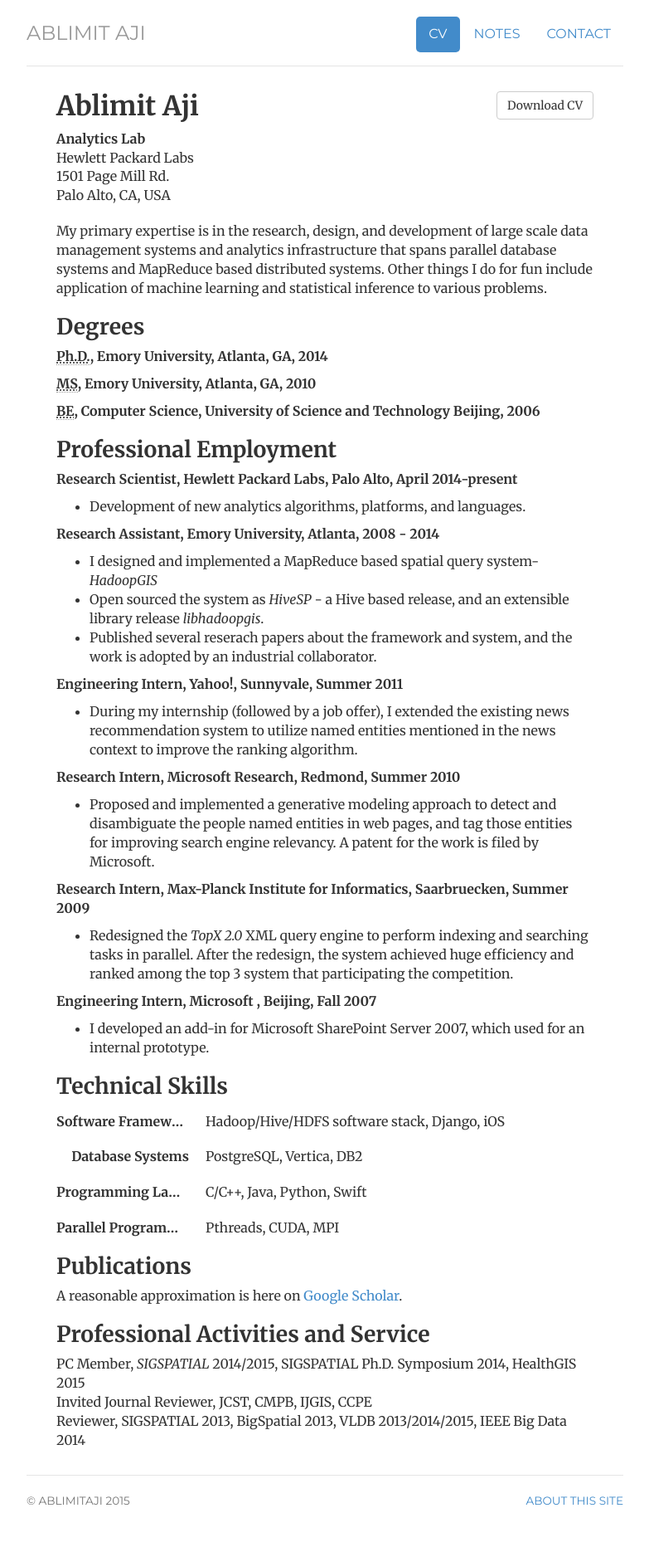
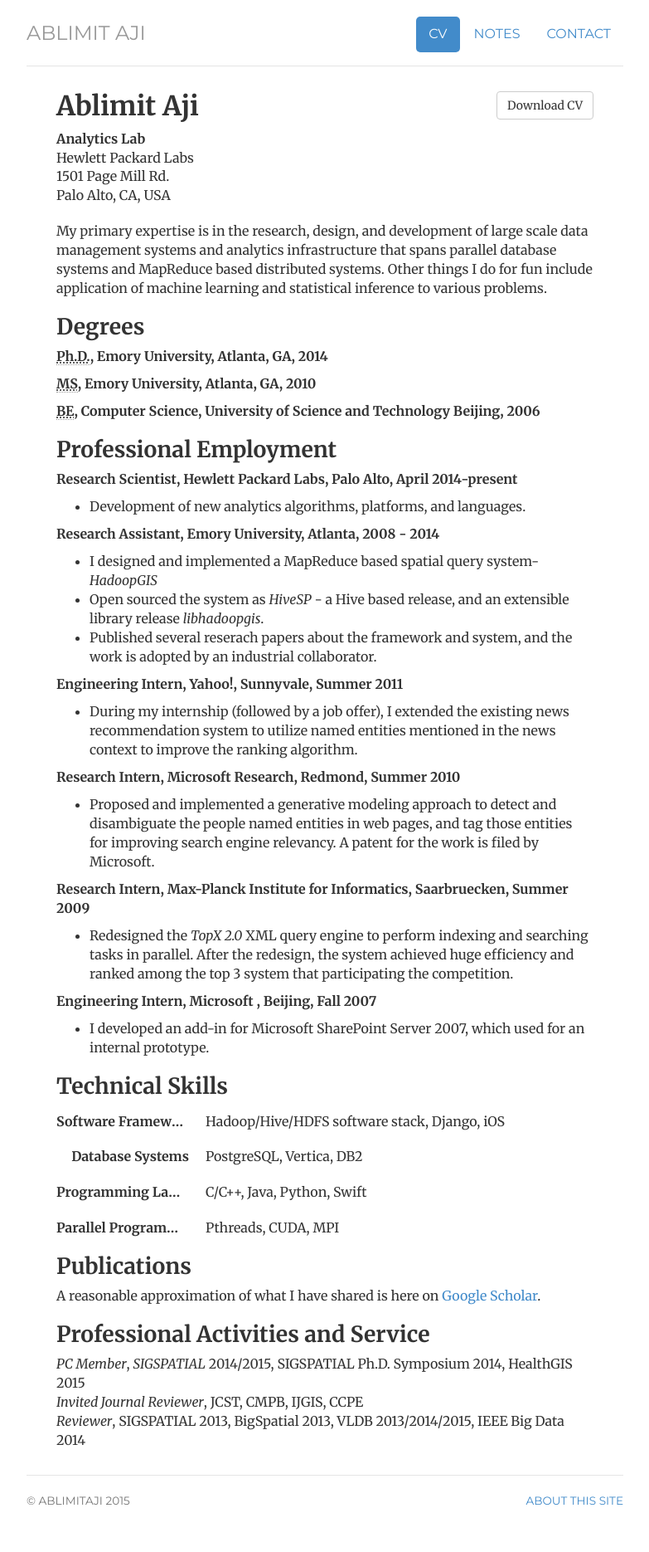
Before and after one commit to ablimit/ablimit.github.io, a Jekyll site: the page built from cv/index.html, in a window 1280 px wide. Shown: the whole page at 83% size, without its empty margins (248-1031 px from the left). Built offline with Jekyll 4.4.1, drawn with Linux system fonts in a browser that asks for light colours.

```diff
--- a/cv/index.html
+++ b/cv/index.html
@@ -89,14 +89,14 @@ description: Current CV for Ablimit Aji, database systems and anlytics systems r
 				</dl>
 
 				<h2>Publications</h2>
-				<p>A reasonable approximation is here on <a href="https://scholar.google.com/citations?user=P1KTbgkAAAAJ&hl=en" title="Google Scholar">Google Scholar</a>.</p>
+				<p>A reasonable approximation of what I have shared is here on <a href="https://scholar.google.com/citations?user=P1KTbgkAAAAJ&hl=en" title="Google Scholar">Google Scholar</a>.</p>
 
 
 				<h2>Professional Activities and Service</h2>
 				<ul class="list-unstyled">
-					<li>PC Member, <em>SIGSPATIAL</em> 2014/2015, SIGSPATIAL Ph.D. Symposium 2014, HealthGIS 2015</li>
-					<li>Invited Journal Reviewer, JCST, CMPB, IJGIS, CCPE</li>
-					<li>Reviewer, SIGSPATIAL 2013, BigSpatial 2013, VLDB 2013/2014/2015, IEEE Big Data 2014</li>
+					<li><em>PC Member</em>, <em>SIGSPATIAL</em> 2014/2015, SIGSPATIAL Ph.D. Symposium 2014, HealthGIS 2015</li>
+					<li><em>Invited Journal Reviewer</em>, JCST, CMPB, IJGIS, CCPE</li>
+					<li><em>Reviewer</em>, SIGSPATIAL 2013, BigSpatial 2013, VLDB 2013/2014/2015, IEEE Big Data 2014</li>
 				</ul>
 
 </div>
```
Also changed, not shown: _posts/2014-05-03-using-github-to-create-and-host-a-personal-website.md (deleted, +0 -5 lines), 1 other file.
